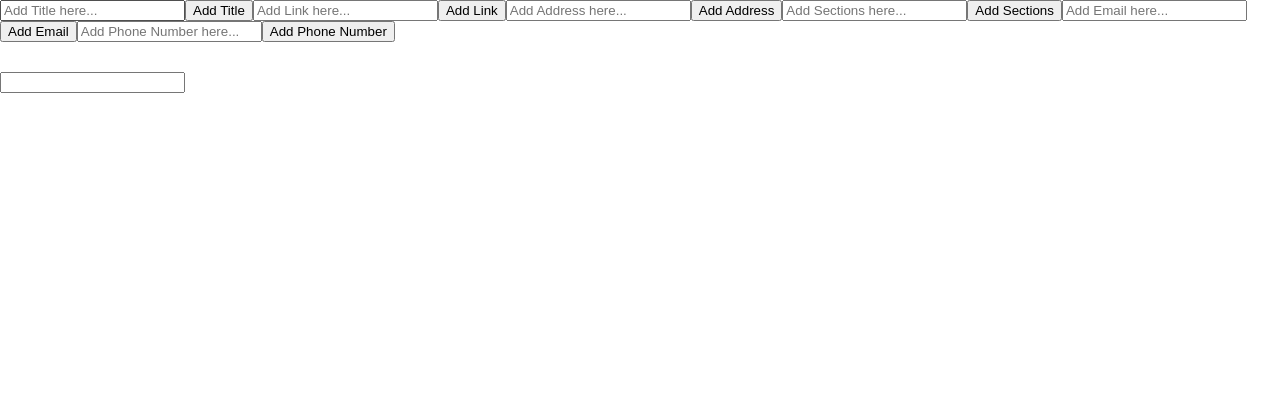
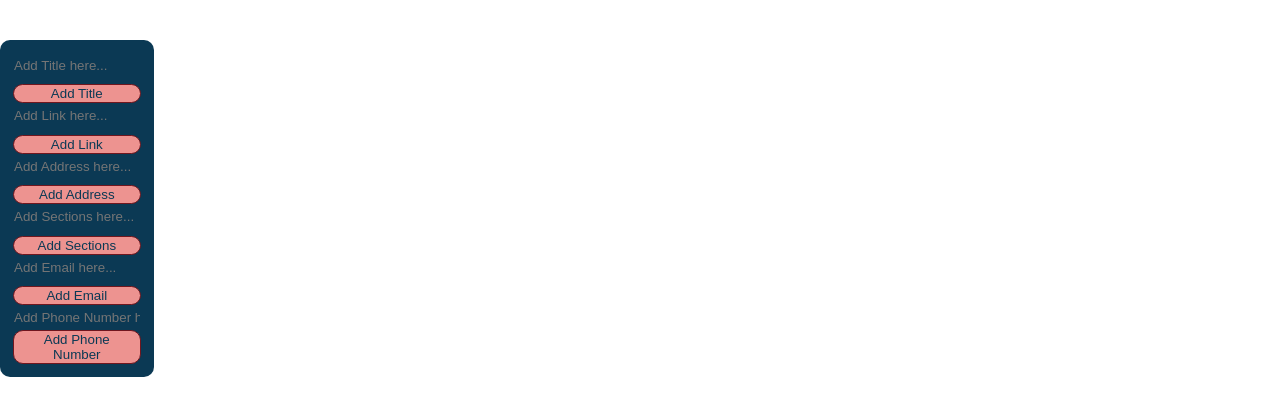
Before and after one commit to thanksgiving-break/MakingYourOwnSite, a React (Create React App) app in the folder sitemaker/: page / in a window 1280 px wide. Shown: the top 416 px of the page. Built offline with nearby package versions, Linux system fonts and the light colour scheme.

Commit message:
Fixing inputs and cleaning html/css

```diff
--- a/sitemaker/src/App.js
+++ b/sitemaker/src/App.js
@@ -1,6 +1,7 @@
 import React, { useState } from "react";
 import "./css/index.css";
 // import Form from "./Form";
+import Draggable from "react-draggable";
 import Header from "./Header";
 import Body from "./Body";
 import Footer from "./Footer";
@@ -70,59 +71,79 @@ function App() {
   console.log(data);
   return (
     <div className="App">
+      <Header title={data.title} links={data.links} />
+
+      <Body photos={data.photos} sections={data.sections} />
+
+      <Footer
+        links={data.links}
+        address={data.address}
+        email={data.email}
+        phone={data.phone}
+        icons={data.icons}
+      />
+      <Draggable>
         <form
+          className="form"
           onSubmit={(e) => {
             e.preventDefault();
           }}
         >
+          <div className="info">
             <input
               placeholder="Add Title here..."
               value={data.titleInput}
               onChange={(e) => setData({ ...data, titleInput: e.target.value })}
             />
+          </div>
+
           <button onClick={addTitle}>Add Title</button>
-
+          <div className="info">
             <input
               placeholder="Add Link here..."
               value={data.linksInput}
               onChange={(e) => setData({ ...data, linksInput: e.target.value })}
             />
+          </div>
           <button onClick={addingLinks}>Add Link</button>
-
+          <div className="info">
             <input
               placeholder="Add Address here..."
               value={data.addressInput}
-          onChange={(e) => setData({ ...data, addressInput: e.target.value })}
+              onChange={(e) =>
+                setData({ ...data, addressInput: e.target.value })
+              }
             />
+          </div>
           <button onClick={addAddress}>Add Address</button>
-
+          <div className="info">
             <input
               placeholder="Add Sections here..."
               value={data.sectionsInput}
-          onChange={(e) => setData({ ...data, sectionsInput: e.target.value })}
+              onChange={(e) =>
+                setData({ ...data, sectionsInput: e.target.value })
+              }
             />
+          </div>
           <button onClick={addSection}>Add Sections</button>
-
+          <div className="info">
             <input
               placeholder="Add Email here..."
               value={data.emailInput}
               onChange={(e) => setData({ ...data, emailInput: e.target.value })}
             />
+          </div>
           <button onClick={addEmail}>Add Email</button>
-
+          <div className="info">
             <input
               placeholder="Add Phone Number here..."
               value={data.phoneInput}
               onChange={(e) => setData({ ...data, phoneInput: e.target.value })}
             />
+          </div>
           <button onClick={addPhone}>Add Phone Number</button>
         </form>
-
-      <Header title={data.title} links={data.links} />
-
-      <Body photos={data.photos} sections={data.sections} />
-
-      <Footer links={data.links} address={data.address} email={data.email} phone={data.phone} icons={data.icons} />
+      </Draggable>
     </div>
   );
 }
--- a/sitemaker/src/Body.js
+++ b/sitemaker/src/Body.js
@@ -1,27 +1,9 @@
 import React from "react";
-// import "./css/index.css";
+import "./css/index.css";
 
 function Body(props) {
-  // const filteredPics = props.photos.filter((item) => {
-  //   return item.photo !== "";
-  // });
-
-  // const filteredSections = props.sections.filter((item) => {
-  //   return item.section !== "";
-  // });
-console.log(props.sections);
-  return (
-    <div className="body">
-      {/* {filteredPics.map((item, index) => {
-        return <img src={item.photo} alt={"testing"} key={index} />;
-      })}
-      {filteredSections.map((item, index) => {
-        return <p key={index}> {item.section}</p>;
-      })} */}
-
-
-    </div>
-  );
+  console.log(props.sections);
+  return <div className="body"></div>;
 }
 
 export default Body;
--- a/sitemaker/src/Footer.js
+++ b/sitemaker/src/Footer.js
@@ -5,12 +5,18 @@ function Footer(props) {
   console.log(props);
   return (
     <div className="foot">
-      <address>{props.address}</address><br></br>
-      <label for="email" id="email" >{props.email}</label><br></br>
-      <label for="phone">{props.phone}</label><br></br>
-      <input type="tel" id="phone" pattern="[0-9]{3}-[0-9]{2}-[0-9]{3}"></input><br></br>
+      <address>{props.address}</address>
+      <br />
+      <label for="email" id="email">
+        {props.email}
+      </label>
+      <br />
+      <label for="phone">{props.phone}</label>
+      <br />
+
+      <br />
       <nav>
-      {props.links.length > 0 ? (
+        {props.links.length > 0 ? (
           props.links.map((item, index) => {
             return (
               <a href=".#" key={index}>
--- a/sitemaker/src/css/index.css
+++ b/sitemaker/src/css/index.css
@@ -135,6 +135,7 @@ table {
   display: flex;
   flex-direction: column;
   align-items: center;
+  margin: 1%;
 }
 .form .inputHolder {
   border-bottom: 1px solid #70161e;
@@ -143,7 +144,7 @@ table {
   background: #0b3954;
   border: none;
   outline: none;
-  margin-bottom: 2%;
+  margin: 2%;
   width: 100%;
   color: #bfd7ea;
 }
@@ -176,3 +177,25 @@ table {
   text-decoration: none;
   color: black;
 }
+.head {
+  display: flex;
+  justify-content: space-evenly;
+  align-items: center;
+  background: pink;
+}
+.head h1 {
+  font-size: 2.6rem;
+  width: 25%;
+  text-align: center;
+}
+.head nav {
+  display: flex;
+  justify-content: space-evenly;
+  align-items: center;
+  width: 65%;
+}
+.head nav a {
+  font-size: 1rem;
+  text-decoration: none;
+  color: black;
+}
--- a/sitemaker/src/less/form.less
+++ b/sitemaker/src/less/form.less
@@ -7,6 +7,7 @@
   border-radius: 10px;
   .info {
     .centeredColumn();
+    margin: 1%;
   }
   .inputHolder {
     border-bottom: 1px solid #70161e;
@@ -15,7 +16,7 @@
     background: #0b3954;
     border: none;
     outline: none;
-    margin-bottom: 2%;
+    margin: 2%;
     width: 100%;
     color: #bfd7ea;
   }
@@ -24,6 +25,7 @@
     color: #0b3954;
     border: 1px solid #70161e;
     border-radius: 10px;
+    // margin-top: 10%;
     width: 100%;
   }
 }
```
Also changed, not shown: sitemaker/src/less/footerTemplate.less (indentation only). Lines whose indentation alone changed are shown as unchanged.
